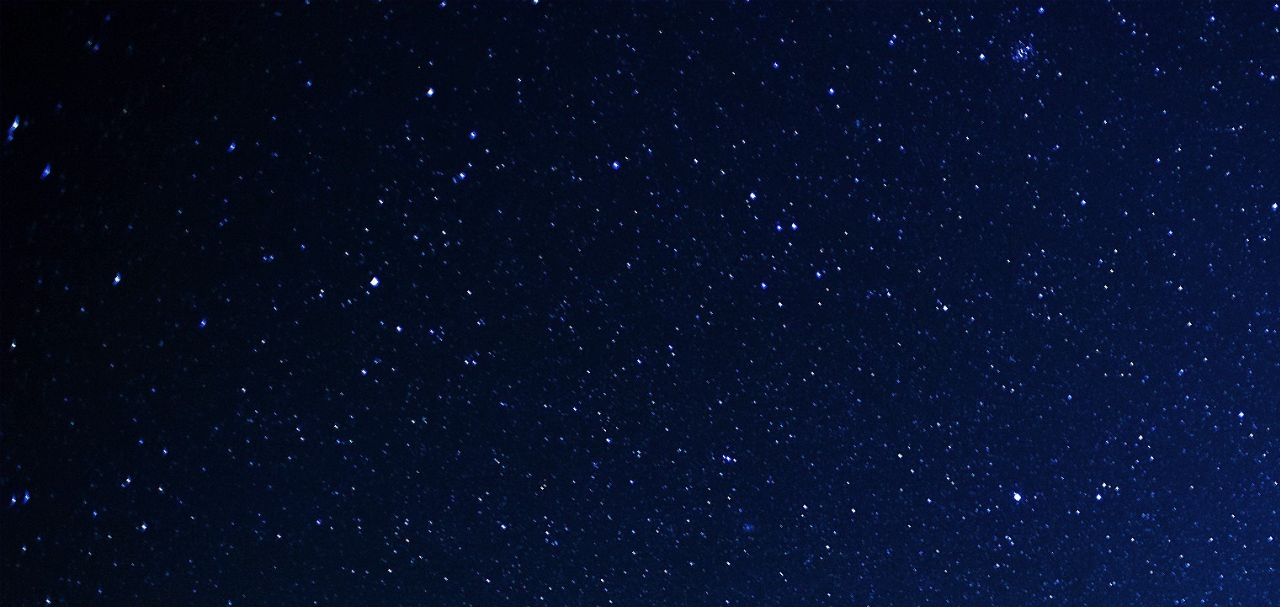
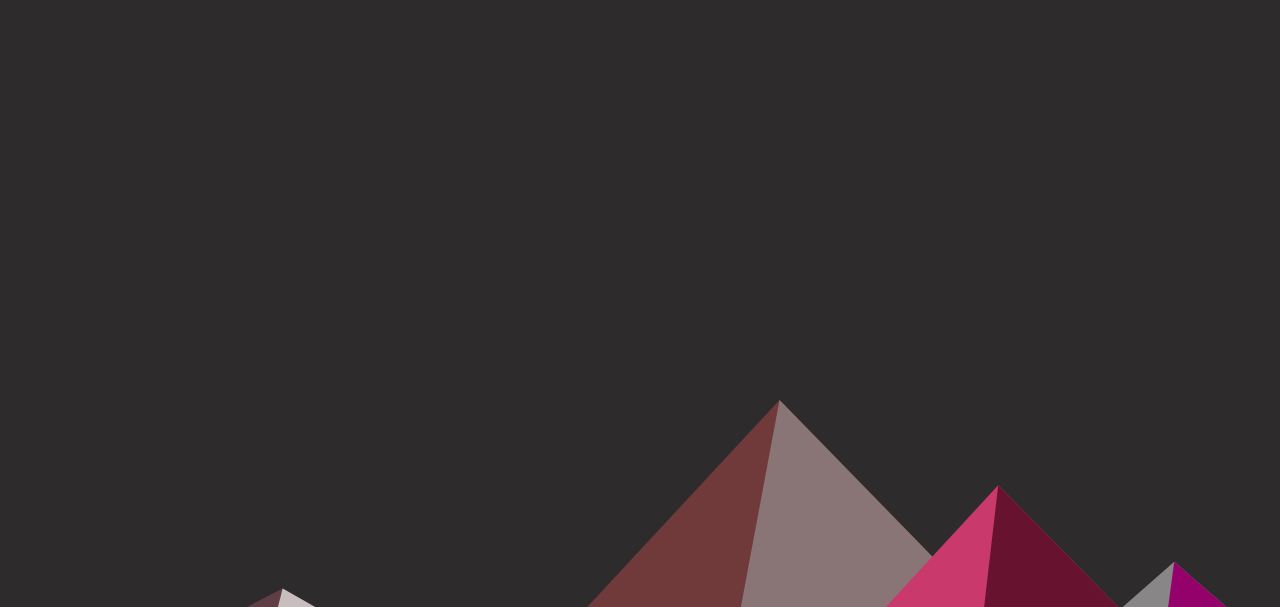
Before and after one commit to SatchelCatral/SatchelCatral.github.io, a plain HTML site: page index.html in a window 1280 px wide. Shown: the top 607 px of the page. Drawn offline with Linux system fonts and the light colour scheme.

Commit message:
Change background

```diff
--- a/css/custom.css
+++ b/css/custom.css
@@ -12,8 +12,10 @@
 /* Values
 –––––––––––––––––––––––––––––––––––––––––––––––––– */
 .values {
-    background-image: url('../assets/images/bg.jpg');
+    background-image: url('../assets/images/bg.svg');
+    background-attachment: fixed;
     background-size: cover;
+    background-color: #2e2b2d;
     color: #fff;
     padding-bottom: 5rem;
   }
```
Also changed, not shown: assets/images/bg.jpg (deleted), assets/images/bg.svg (added).
